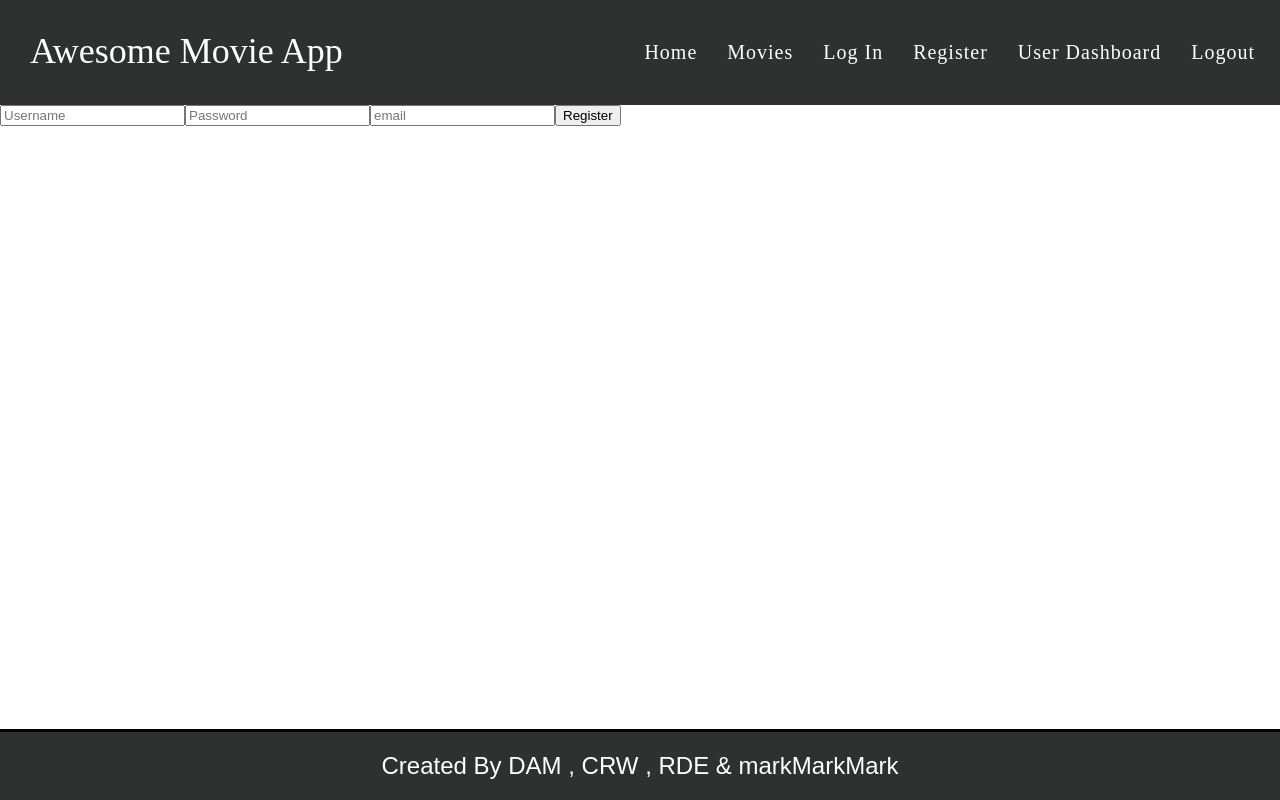
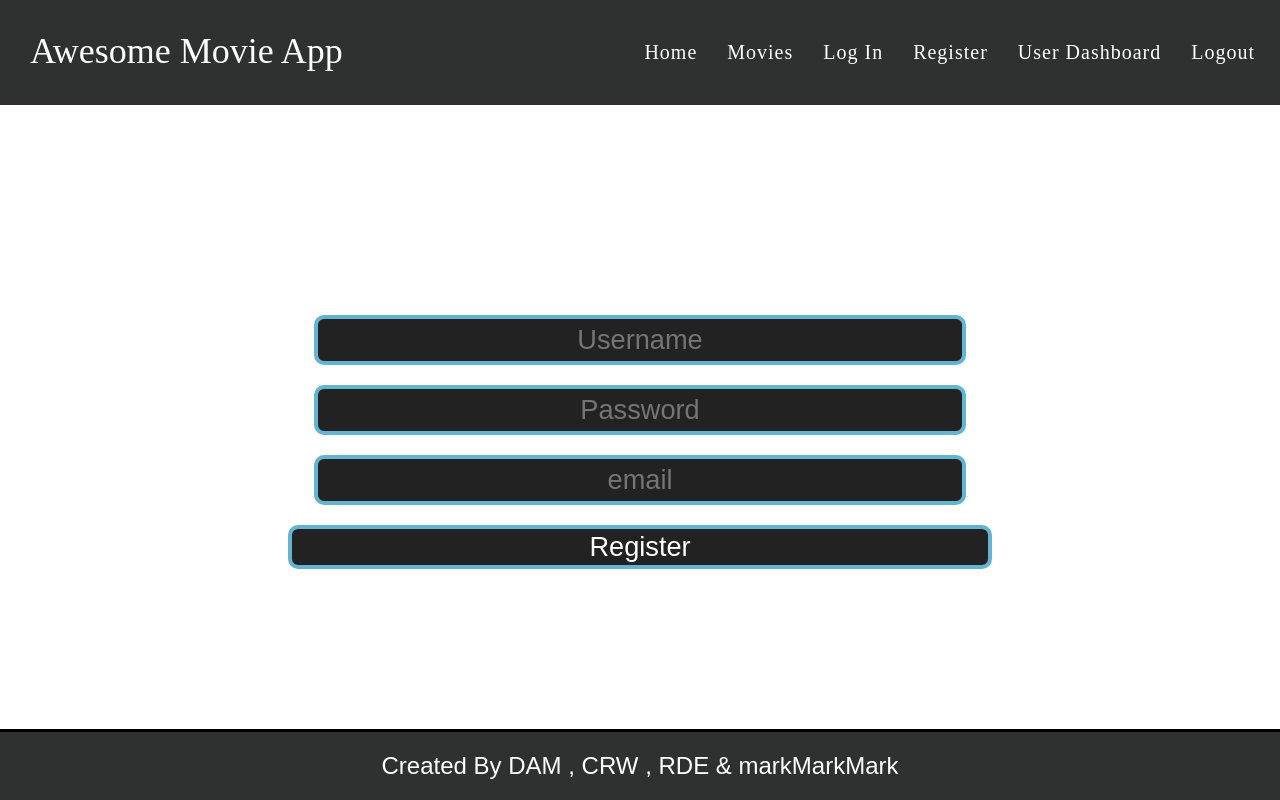
Before and after one commit to hewhowearspants/Practice-Project-3, a React (Create React App) app in the folder client/: page / in a window 1280 px wide. Both pictures are taken after a click on the item "Register". Built offline with nearby package versions, Linux system fonts and the light colour scheme; no server answers.

Commit message:
makin login/register look purty

```diff
--- a/client/src/App.css
+++ b/client/src/App.css
@@ -21,14 +21,60 @@
   justify-content: center;
   position: absolute;
   left: 0; right: 0;
-  bottom: 50%; top: 50%;
+  margin-top: 20vh;
   align-items: center;
   text-align: center;
   font-size: 2em;
 }
 
-body {
+
+.login-container form {
+  margin-top: 200px;
 }
+
+.login-container {
+  display: flex;
+  text-align: center;
+  align-items: center;
+  justify-content: space-between;
+}
+
+.login-container form input[type=text], .login-container  form input[type=password], .login-container form input[type=submit], .login-container form input[type=email] {
+  font-size: 1.7em;
+  transition: ease-in-out, .35s ease-in-out;
+  margin: 10px;
+  background-color: #222;
+  border: solid 4px #64B3D1;
+  border-radius: 10px;
+  width: 50vw;
+  display: inline-block;
+  text-align: center;
+  height: 5vh;
+  color: white;
+},
+
+input:focus {
+  outline: 0;
+}
+
+select:focus {
+  outline: 0;
+}
+
+.login-container form input:hover  {
+  background-color: rgba(255 , 255, 255, .9);
+  cursor: pointer;
+  transition: ease-in-out, .35s ease-in-out;
+  color: black;
+  border-color: inherit;
+}
+
+.login-container form input[type=submit] {
+  height: 5.5vh;
+  width: 55%;
+}
+
+
 
 .App-intro {
   font-size: large;
@@ -202,16 +248,6 @@ text-align: center;
   transition: ease-in-out, .3s ease-in-out;
 }
 
-.add input:hover {
-  transition: ease-in-out, .3s ease-in-out;
-  cursor: pointer;
-}
-
-
-input:focus {
-  outline-color: black;
-  transition: ease-in-out, .3s ease-in-out;
-}
 
 .add label{
   font-family: baskerville;
--- a/client/src/components/Login.jsx
+++ b/client/src/components/Login.jsx
@@ -20,7 +20,7 @@ class Login extends Component {
 
   render() {
     return (
-      <div>
+      <div className="login-container">
         <form onSubmit={(e) => this.props.handleLoginSubmit(e, this.state.username, this.state.password)}>
           <input type="text" name="username" value={this.state.username} placeholder="Username" onChange={this.handleInputChange} />
           <input type="password" name="password" value={this.state.password} placeholder="Password" onChange={this.handleInputChange} />
--- a/client/src/components/Register.jsx
+++ b/client/src/components/Register.jsx
@@ -21,7 +21,7 @@ class Register extends Component {
 
   render() {
     return (
-      <div>
+      <div className="login-container">
         <form onSubmit={(e) => this.props.handleRegisterSubmit(e, this.state.username, this.state.password, this.state.email)}>
           <input type="text" name="username" value={this.state.username} placeholder="Username" onChange={this.handleInputChange} />
           <input type="password" name="password" value={this.state.password} placeholder="Password" onChange={this.handleInputChange} />
```
